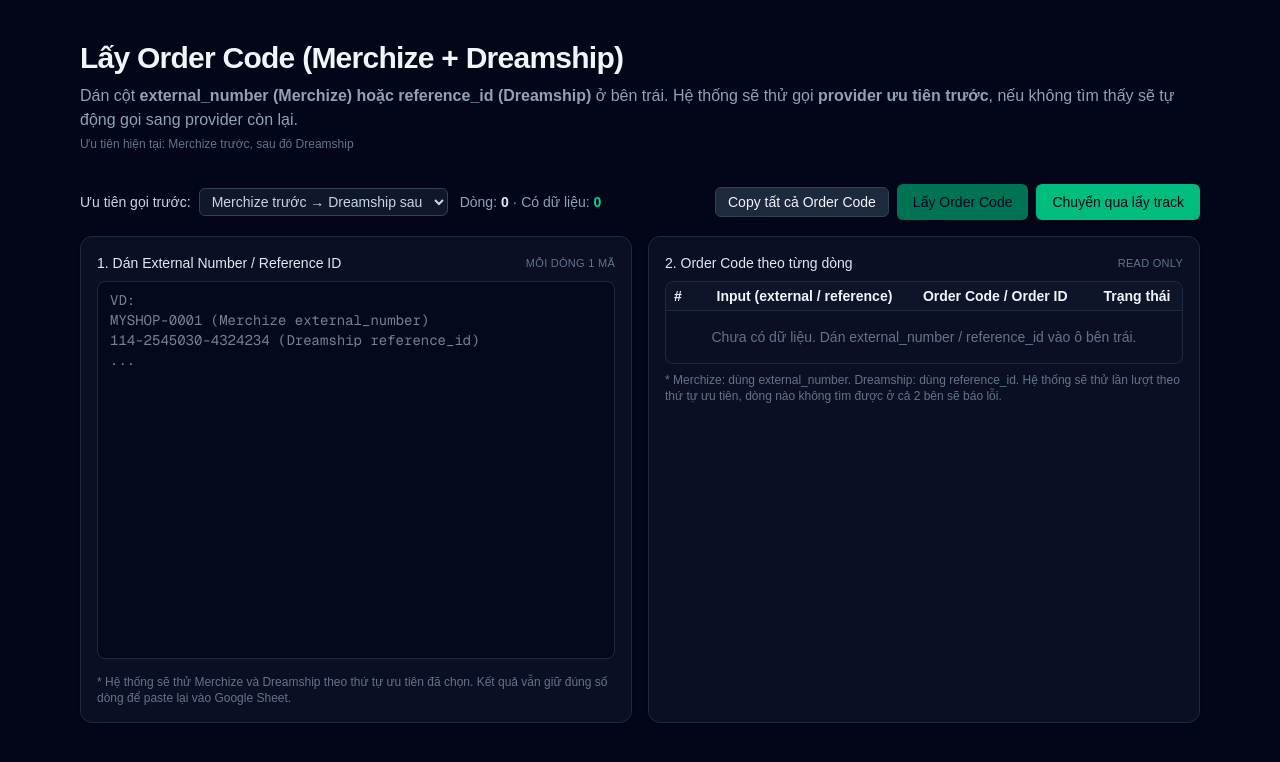
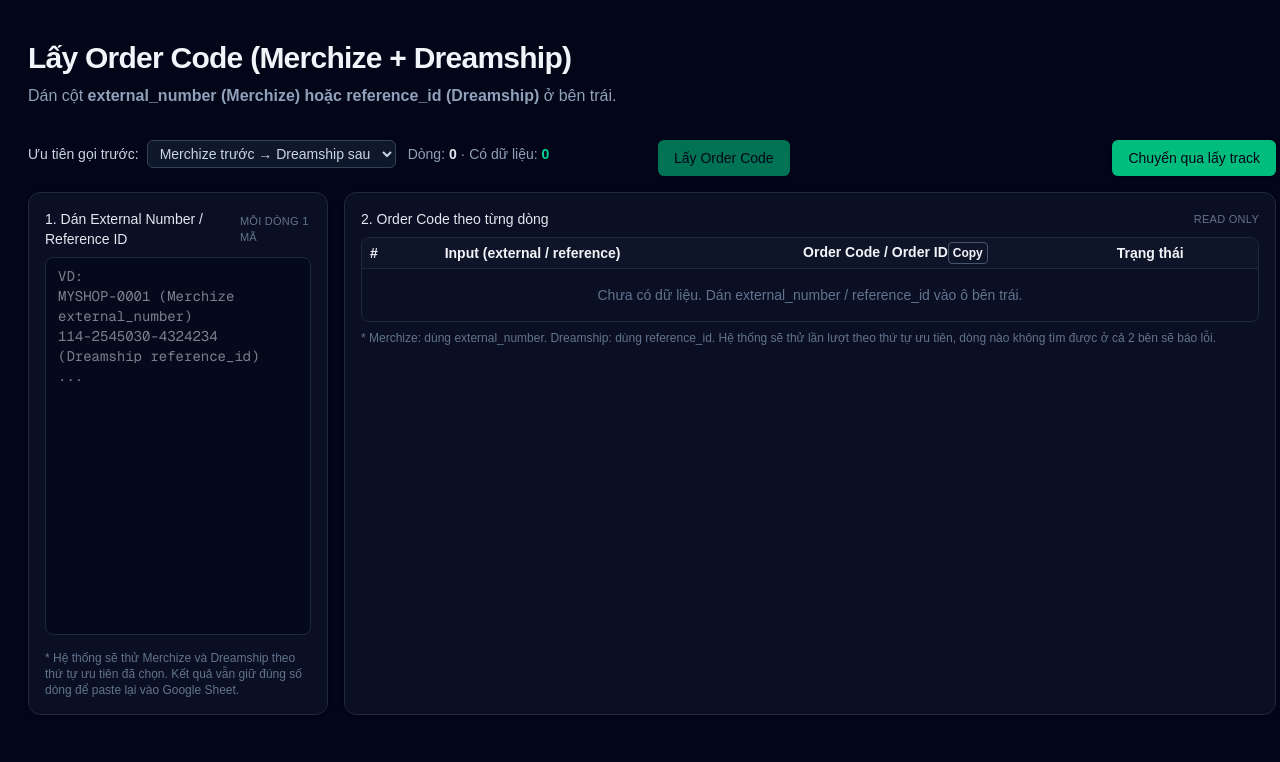
Before and after one commit to junktruong/getTrackOrder, a Next.js app: page /orderCode in a window 1280 px wide. Shown: the top 762 px of the page. Built offline with nearby package versions, Linux system fonts and the light colour scheme.

Commit message:
complete

```diff
--- a/app/orderCode/page.tsx
+++ b/app/orderCode/page.tsx
@@ -285,7 +285,7 @@
 
     return (
         <div className="min-h-screen bg-slate-950 text-slate-100">
-            <div className="max-w-6xl mx-auto px-4 py-8 md:py-10">
+            <div className="w-full mx-3 px-4 py-8 md:py-10">
                 {/* Header */}
                 <header className="mb-6 md:mb-8">
                     <h1 className="text-2xl md:text-3xl font-semibold tracking-tight">
@@ -296,17 +296,17 @@
                         <span className="font-semibold">
                             external_number (Merchize) hoặc reference_id (Dreamship)
                         </span>{" "}
-                        ở bên trái. Hệ thống sẽ thử gọi{" "}
-                        <span className="font-semibold">provider ưu tiên trước</span>, nếu
-                        không tìm thấy sẽ tự động gọi sang provider còn lại.
+                        ở bên trái.
                     </p>
-                    <p className="mt-1 text-xs text-slate-500">
-                        Ưu tiên hiện tại: {priorityLabel}
-                    </p>
+
                 </header>
 
                 {/* Control bar */}
-                <div className="mb-4 flex flex-col gap-3 md:flex-row md:items-center md:justify-between">
+                <div className="mb-4 flex flex-col gap-3 md:flex-row md:items-start md:justify-between">
+
+                    {/* ===== DIV CON 1: THIẾT LẬP ƯU TIÊN VÀ THÔNG TIN DÒNG (w-1/2) ===== */}
+                    <div className="w-full md:w-1/2 flex flex-col gap-3">
+                        {/* Nhóm A: Chọn ưu tiên */}
                         <div className="flex flex-wrap items-center gap-3">
                             <label className="flex items-center gap-2 text-sm text-slate-300">
                                 <span>Ưu tiên gọi trước:</span>
@@ -324,6 +324,7 @@
                                 </select>
                             </label>
 
+                            {/* Nhóm B: Thông tin dòng */}
                             <div className="text-xs md:text-sm text-slate-400">
                                 Dòng:{" "}
                                 <span className="font-semibold text-slate-200">
@@ -335,17 +336,14 @@
                                 </span>
                             </div>
                         </div>
+                    </div>
 
-                    <div className="flex items-center gap-2">
-                        <button
-                            type="button"
-                            onClick={handleCopyAll}
-                            className="rounded-md border border-slate-700 bg-slate-800 px-3 py-1 text-xs md:text-sm hover:bg-slate-700"
-                            disabled={!rows.length}
-                        >
-                            Copy tất cả Order Code
-                        </button>
 
+                    {/* ===== DIV CON 2: CÁC NÚT HÀNH ĐỘNG (w-1/2) ===== */}
+                    {/* Dùng md:w-1/2 để chiếm 50% chiều rộng */}
+                    <div className="w-full md:w-1/2 flex gap-3 justify-between items-center">
+
+                        {/* Nút Lấy Order Code (Nằm bên trái của div con này) */}
                         <button
                             type="button"
                             onClick={handleFetch}
@@ -354,21 +352,21 @@
                         >
                             Lấy Order Code
                         </button>
-                        <Link href="/track">
-                            <button
-                                type="button"
-                                className="inline-flex items-center justify-center rounded-md bg-emerald-500 px-4 py-2 text-sm font-medium text-slate-950 shadow-sm hover:bg-emerald-400 active:bg-emerald-500 "
+
+                        {/* Nút Chuyển qua lấy track (Đã sửa Link) */}
+                        <Link
+                            href="/track"
+                            className="inline-flex items-center justify-center rounded-md bg-emerald-500 px-4 py-2 text-sm font-medium text-slate-950 shadow-sm hover:bg-emerald-400 active:bg-emerald-500"
                         >
-                                Chuyển qua lấy track
-                            </button>
+                            Chuyển qua lấy track
                         </Link>
                     </div>
                 </div>
 
                 {/* Main grid */}
-                <div className="grid gap-4 md:grid-cols-2">
+                <div className="grid gap-4 md:grid-cols-4">
                     {/* Input side */}
-                    <section className="rounded-xl border border-slate-800 bg-slate-900/60 p-3 md:p-4 shadow-sm">
+                    <section className="rounded-xl border border-slate-800 bg-slate-900/60 p-3 md:p-4 shadow-sm md:col-span-1">
                         <div className="flex items-center justify-between mb-2">
                             <h2 className="text-sm font-medium text-slate-200">
                                 1. Dán External Number / Reference ID
@@ -392,7 +390,7 @@
                     </section>
 
                     {/* Result side */}
-                    <section className="rounded-xl border border-slate-800 bg-slate-900/60 p-3 md:p-4 shadow-sm overflow-auto">
+                    <section className="rounded-xl border border-slate-800 bg-slate-900/60 p-3 md:p-4 shadow-sm overflow-auto md:col-span-3">
                         <div className="flex items-center justify-between mb-2">
                             <h2 className="text-sm font-medium text-slate-200">
                                 2. Order Code theo từng dòng
@@ -414,6 +412,14 @@
                                         </th>
                                         <th className="border-b border-slate-800 px-2 py-1 text-left w-[35%]">
                                             Order Code / Order ID
+                                            <button
+                                                type="button"
+                                                onClick={handleCopyAll}
+                                                className="text-[10px] md:text-xs px-1 py-0.5 border border-slate-600 rounded hover:bg-slate-800"
+                                                disabled={!rows.length}
+                                            >
+                                                Copy
+                                            </button>
                                         </th>
                                         <th className="border-b border-slate-800 px-2 py-1 text-left w-[6rem]">
                                             Trạng thái
--- a/app/track/page.tsx
+++ b/app/track/page.tsx
@@ -422,7 +422,7 @@
 
     return (
         <div className="min-h-screen bg-slate-950 text-slate-100">
-            <div className="max-w-6xl mx-3 px-4 py-8 md:py-10">
+            <div className="w-full mx-3 px-4 py-8 md:py-10">
                 {/* Header */}
                 <header className="mb-6 md:mb-8">
                     <h1 className="text-2xl md:text-3xl font-semibold tracking-tight">
```
Lines whose indentation alone changed are shown as unchanged.
